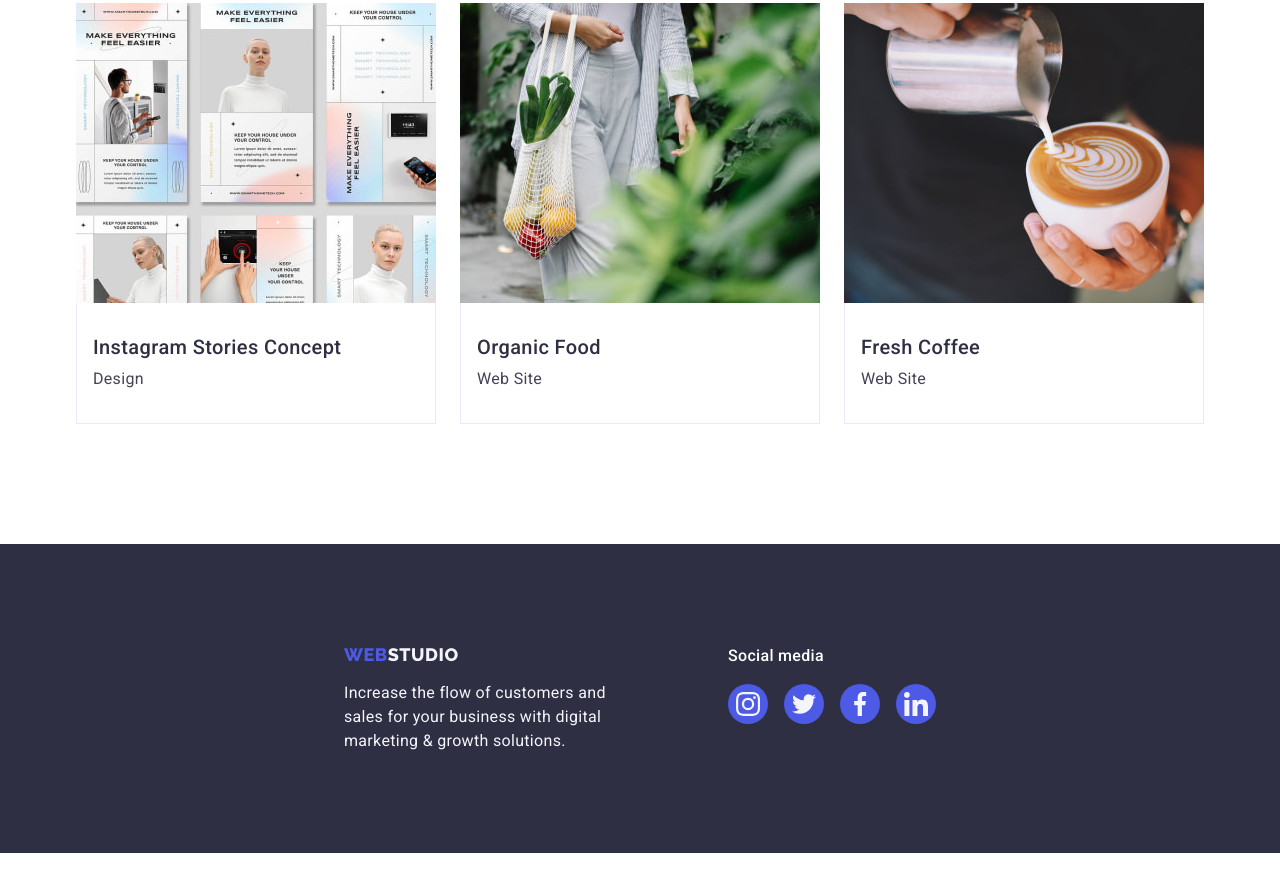
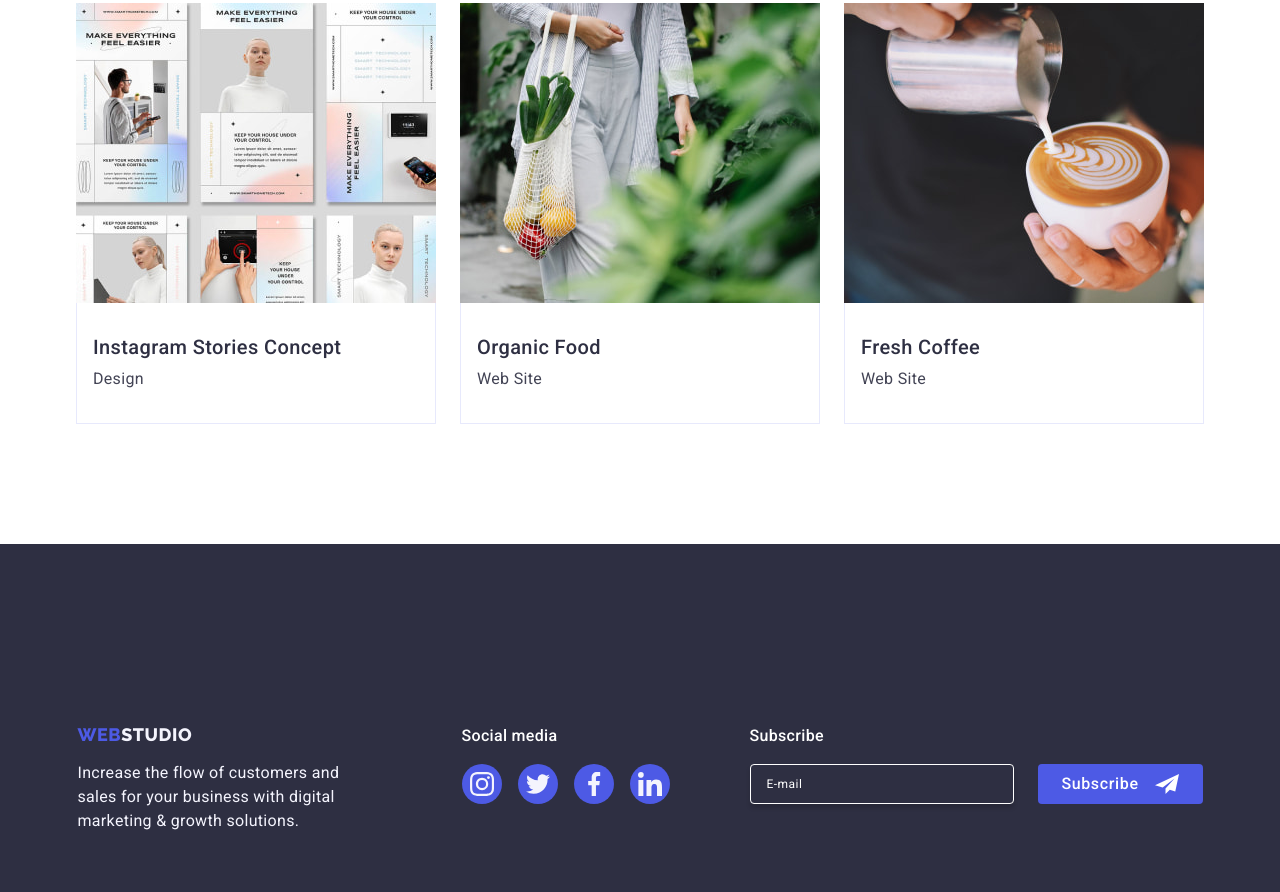
Before and after one commit to VitaliiGoIT/goit-markup-hw-05, a plain HTML site: page portfolio.html in a window 1280 px wide. Shown: the part 1226-2118 px from the top of the page. Before the commit the page ends 2079 px from the top, so only its background shows below. Drawn offline with nearby package versions, Linux system fonts and the light colour scheme; files whose address does not match are found by name.

Commit message:
footer_fix

```diff
--- a/css/styles.css
+++ b/css/styles.css
@@ -477,6 +477,7 @@ img {
     font-size: 1.5;
     letter-spacing: 0.02em;
     color: #ffffff;
+    line-height: 1.5;
 }
 
 .form-subscribe {
@@ -503,12 +504,11 @@ img {
 }
 
 .subscribe-button {
-    flex-wrap: wrap;
     min-width: 165px;
     height: 40px;
     display: flex;
     justify-content: center;
-    align-content: center;
+    align-items: center;
     font-family: "Roboto", sans-serif;
     font-size: 16px;
     font-weight: 500;
--- a/portfolio.html
+++ b/portfolio.html
@@ -324,6 +324,26 @@
             </li>
           </ul>
         </div>
+
+        <div class="form-container">
+          <p class="form-name">Subscribe</p>
+          <form class="form-subscribe">
+            <label class="form-label">
+              <input
+                class="email-input"
+                type="email"
+                name="email"
+                placeholder="E-mail"
+              />
+            </label>
+            <button class="subscribe-button" type="submit">
+              Subscribe
+              <svg class="telegram-icon" width="24" height="24">
+                <use href="./images/icons.svg#icon-telegram-icon"></use>
+              </svg>
+            </button>
+          </form>
+        </div>
       </div>
     </footer>
   </body>
```
